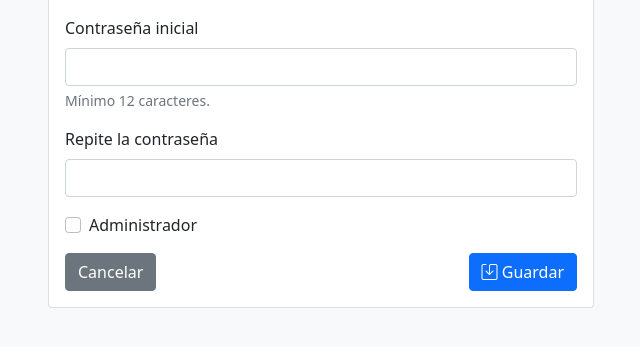
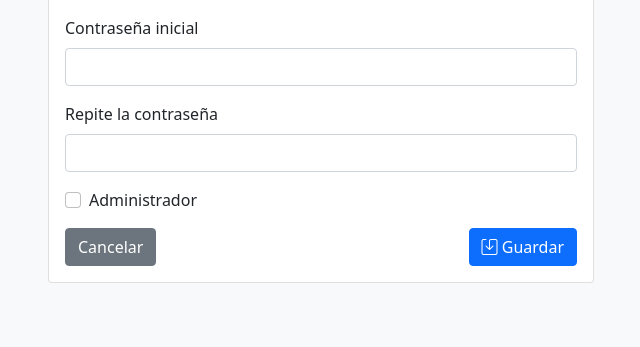
Before and after one commit to jtorreci/app_BIC, a Python web app: template templates/admin/usuario_form.html in a window 1280 px wide. Shown: the part 420-767 px from the top of the page, without its empty margins (34-674 px from the left). Run offline with Jinja, Linux system fonts and the light colour scheme; the template is opened without the code that fills it, so the values that code supplies are empty.

Commit message:
fix(auth): drop the 12-character minimum password length
Passwords only need to be non-empty. Applies to the admin CLI, the users
admin page and the change-password form.

```diff
--- a/auth.py
+++ b/auth.py
@@ -17,7 +17,6 @@ from db import get_db_connection
 ORGANIZACIONES = ("UEx", "DGAP")
 MAX_INTENTOS = 5
 MINUTOS_BLOQUEO = 15
-LONGITUD_MINIMA_PASSWORD = 12
 MENSAJE_LOGIN_FALLIDO = (
     "No se ha podido iniciar sesión. Revisa el correo y la contraseña "
     "o inténtalo de nuevo más tarde."
@@ -65,8 +64,8 @@ def leer_bool_entorno(nombre, por_defecto):
 
 def validar_password(password, confirmacion):
     """Devuelve un mensaje de error o None si la contraseña es aceptable."""
-    if len(password or "") < LONGITUD_MINIMA_PASSWORD:
-        return f"La contraseña debe tener al menos {LONGITUD_MINIMA_PASSWORD} caracteres."
+    if not password:
+        return "La contraseña no puede estar vacía."
     if password != confirmacion:
         return "La confirmación no coincide con la contraseña."
     return None
--- a/templates/admin/usuario_form.html
+++ b/templates/admin/usuario_form.html
@@ -43,13 +43,12 @@
                     <div class="mb-3">
                         <label class="form-label" for="password">Contraseña inicial</label>
                         <input type="password" class="form-control" id="password" name="password"
-                               autocomplete="new-password" minlength="12" required>
-                        <div class="form-text">Mínimo 12 caracteres.</div>
+                               autocomplete="new-password" required>
                     </div>
                     <div class="mb-3">
                         <label class="form-label" for="password_confirmacion">Repite la contraseña</label>
                         <input type="password" class="form-control" id="password_confirmacion"
-                               name="password_confirmacion" autocomplete="new-password" minlength="12" required>
+                               name="password_confirmacion" autocomplete="new-password" required>
                     </div>
                     {% endif %}
                     <div class="form-check mb-3">
@@ -80,12 +79,12 @@
                     <div class="mb-3">
                         <label class="form-label" for="reset_password">Nueva contraseña</label>
                         <input type="password" class="form-control" id="reset_password" name="password"
-                               autocomplete="new-password" minlength="12" required>
+                               autocomplete="new-password" required>
                     </div>
                     <div class="mb-3">
                         <label class="form-label" for="reset_confirmacion">Repite la contraseña</label>
                         <input type="password" class="form-control" id="reset_confirmacion"
-                               name="password_confirmacion" autocomplete="new-password" minlength="12" required>
+                               name="password_confirmacion" autocomplete="new-password" required>
                     </div>
                     <button type="submit" class="btn btn-warning">
                         <i class="bi bi-key"></i> Restablecer
--- a/templates/auth/cambiar_password.html
+++ b/templates/auth/cambiar_password.html
@@ -18,13 +18,12 @@
                     <div class="mb-3">
                         <label class="form-label" for="password_nueva">Nueva contraseña</label>
                         <input type="password" class="form-control" id="password_nueva"
-                               name="password_nueva" autocomplete="new-password" minlength="12" required>
-                        <div class="form-text">Mínimo 12 caracteres.</div>
+                               name="password_nueva" autocomplete="new-password" required>
                     </div>
                     <div class="mb-3">
                         <label class="form-label" for="password_confirmacion">Repite la nueva contraseña</label>
                         <input type="password" class="form-control" id="password_confirmacion"
-                               name="password_confirmacion" autocomplete="new-password" minlength="12" required>
+                               name="password_confirmacion" autocomplete="new-password" required>
                     </div>
                     <div class="d-flex justify-content-between">
                         <a href="{{ url_for('index') }}" class="btn btn-secondary">Cancelar</a>
```
Also changed, not shown: tests/test_auth.py (+3 -3 lines), tests/test_usuarios.py (+8 -2 lines).
